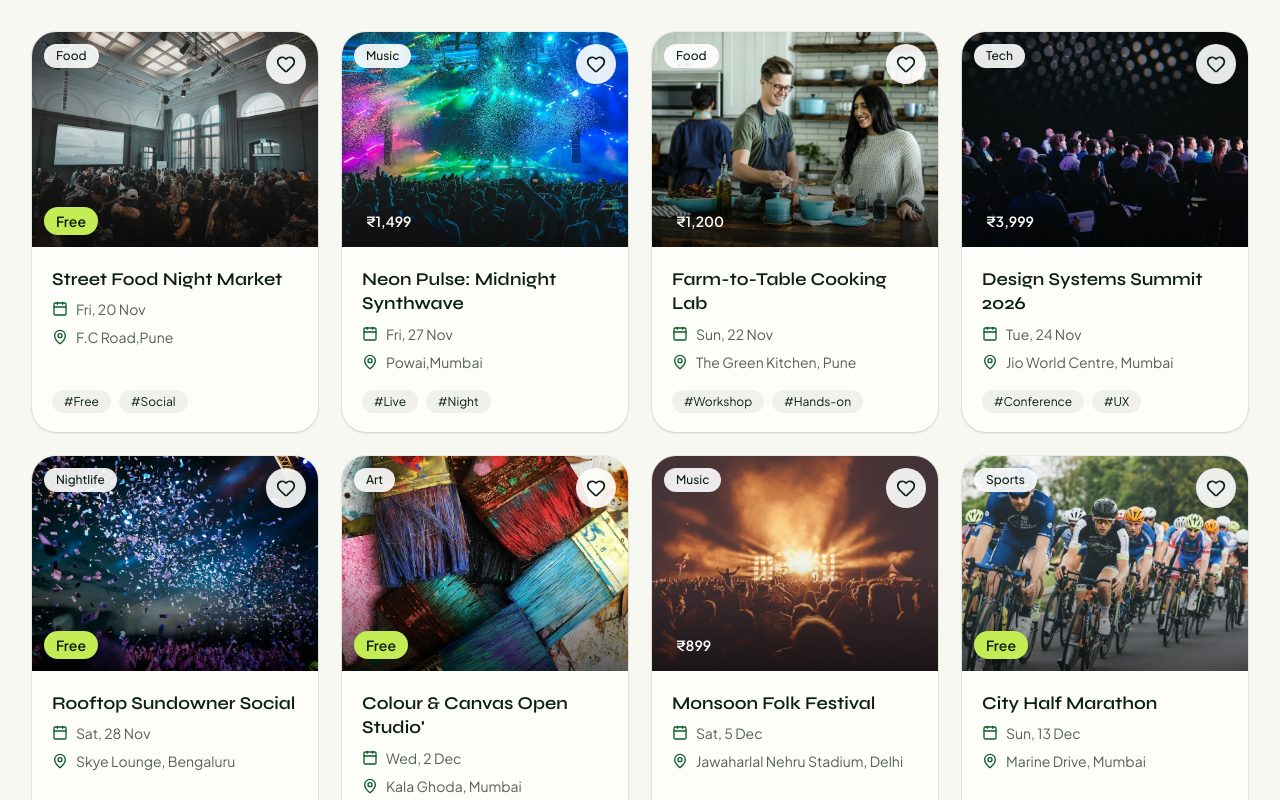
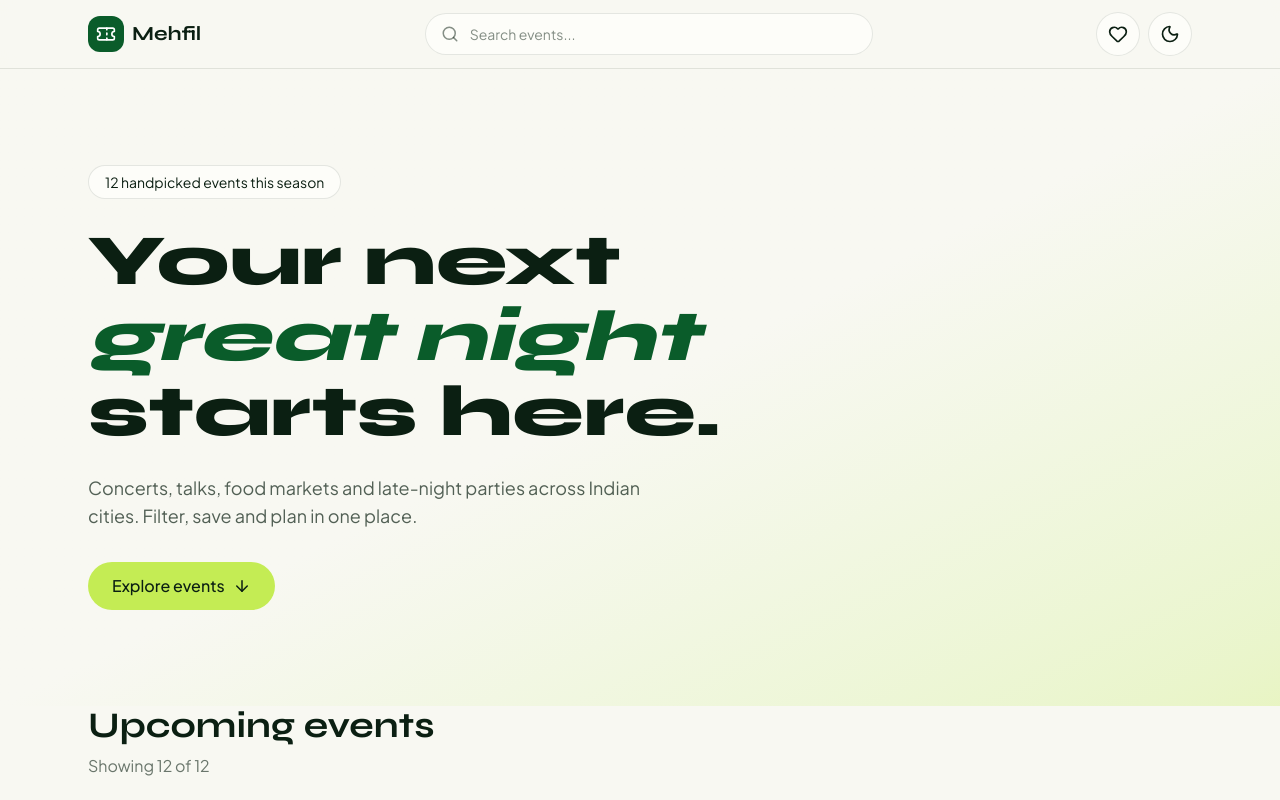
Before and after one commit to Akshita153/event-discovery-dashboard, a React (Vite) app: page / in a window 1280 px wide. Shown: the top 800 px of the page. Built offline with nearby package versions, Linux system fonts and the light colour scheme.

Commit message:
feat: add header, hero and live search

```diff
--- a/src/App.tsx
+++ b/src/App.tsx
@@ -1,17 +1,34 @@
+import { useState } from 'react'
 import eventsData from './data/events.json'
 import type { EventItem } from './types/event'
-import EventCard from './components/events/EventCard'
+import Header from './components/layout/Header'
+import Hero from './components/layout/Hero'
+import EventGrid from './components/events/EventGrid'
 
 const events = eventsData as EventItem[]
 
 export default function App() {
+  const [query, setQuery] = useState('')
+
+  const visible = events.filter((e) =>
+    e.title.toLowerCase().includes(query.toLowerCase())
+  )
+
   return (
-    <main className='p-8'>
-      <div className='grid max-w-7xl mx-auto grid-cols-1 md:grid-cols-2 lg:grid-cols-4 gap-6'>
-        {events.map((e) => (
-          <EventCard key={e.id} event={e} />
-        ))}
-      </div>
-    </main>
+    <>
+      <Header query={query} onQueryChange={setQuery} />
+      <main id='top'>
+        <Hero />
+        <section id='events' className='mx-auto max-w-6xl scroll-mt-20 px-4 pb-20 sm:px-6'>
+          <h2 className='font-display text-4xl font-bold'>Upcoming events</h2>
+          <p className='mt-2 text-ink/60'>
+            Showing {visible.length} of {events.length}
+          </p>
+          <div className='mt-8'>
+            <EventGrid events={visible} />
+          </div>
+        </section>
+      </main>
+    </>
   )
 }
--- /dev/null
+++ b/src/components/events/EventGrid.tsx
@@ -0,0 +1,14 @@
+import type { EventItem } from '../../types/event'
+import EventCard from './EventCard'
+
+export default function EventGrid({ events }: { events: EventItem[] }) {
+  return (
+    <ul className='grid gap-6 sm:grid-cols-2 lg:grid-cols-4'>
+      {events.map((e) => (
+        <li key={e.id}>
+          <EventCard event={e} />
+        </li>
+      ))}
+    </ul>
+  )
+}
--- /dev/null
+++ b/src/components/layout/Header.tsx
@@ -0,0 +1,48 @@
+import { Heart, Moon, Search } from 'lucide-react'
+import Logo from './Logo'
+
+type Props = {
+  query: string
+  onQueryChange: (value: string) => void
+}
+
+const iconButton =
+  'grid size-11 place-items-center rounded-full border border-ink/10 bg-card focus-visible:ring-2 focus-visible:ring-brand'
+
+export default function Header({ query, onQueryChange }: Props) {
+  return (
+    <header className='sticky top-0 z-30 border-b border-ink/10 bg-paper/80 backdrop-blur'>
+      <div className='mx-auto flex max-w-6xl items-center justify-between gap-3 px-4 py-3 sm:px-6'>
+        <Logo />
+
+        <div className='relative max-w-md flex-1'>
+          <label htmlFor='search' className='sr-only'>
+            Search events
+          </label>
+          <Search
+            size={18}
+            aria-hidden='true'
+            className='pointer-events-none absolute left-4 top-1/2 -translate-y-1/2 text-ink/50'
+          />
+          <input
+            id='search'
+            type='search'
+            value={query}
+            onChange={(e) => onQueryChange(e.target.value)}
+            placeholder='Search events...'
+            className='w-full rounded-full border border-ink/10 bg-card py-2.5 pl-11 pr-4 text-sm outline-none focus-visible:ring-2 focus-visible:ring-brand'
+          />
+        </div>
+
+        <div className='flex gap-2'>
+          <button type='button' aria-label='Saved events' className={iconButton}>
+            <Heart size={20} />
+          </button>
+          <button type='button' aria-label='Toggle theme' className={iconButton}>
+            <Moon size={20} />
+          </button>
+        </div>
+      </div>
+    </header>
+  )
+}
--- /dev/null
+++ b/src/components/layout/Hero.tsx
@@ -0,0 +1,26 @@
+import { ArrowDown } from 'lucide-react'
+
+export default function Hero() {
+  return (
+    <section className='bg-linear-to-br from-paper via-paper to-lime/30'>
+      <div className='mx-auto max-w-6xl px-4 py-16 sm:px-6 sm:py-24'>
+        <p className='mb-6 inline-block rounded-full border border-ink/10 bg-card px-4 py-1.5 text-sm'>
+          12 handpicked events this season
+        </p>
+        <h1 className='max-w-3xl font-display text-5xl font-extrabold leading-[1.05] sm:text-7xl'>
+          Your next <span className='italic text-brand'>great night</span> starts here.
+        </h1>
+        <p className='mt-6 max-w-xl text-lg text-ink/70'>
+          Concerts, talks, food markets and late-night parties across Indian cities. Filter, save and plan in one place.
+        </p>
+        <a
+          href='#events'
+          className='mt-8 inline-flex items-center gap-2 rounded-full bg-lime px-6 py-3 font-medium text-ink focus-visible:ring-2 focus-visible:ring-brand'
+        >
+          Explore events
+          <ArrowDown size={18} aria-hidden='true' />
+        </a>
+      </div>
+    </section>
+  )
+}
--- /dev/null
+++ b/src/components/layout/Logo.tsx
@@ -0,0 +1,13 @@
+import { Ticket } from 'lucide-react'
+import { APP_NAME } from '../../lib/brand'
+
+export default function Logo() {
+  return (
+    <a href='#top' className='flex items-center gap-2 font-display text-xl font-bold'>
+      <span className='grid size-9 place-items-center rounded-xl bg-brand text-white'>
+        <Ticket size={20} aria-hidden='true' />
+      </span>
+      {APP_NAME}
+    </a>
+  )
+}
--- /dev/null
+++ b/src/lib/brand.ts
@@ -0,0 +1 @@
+export const APP_NAME = 'Mehfil'
```
